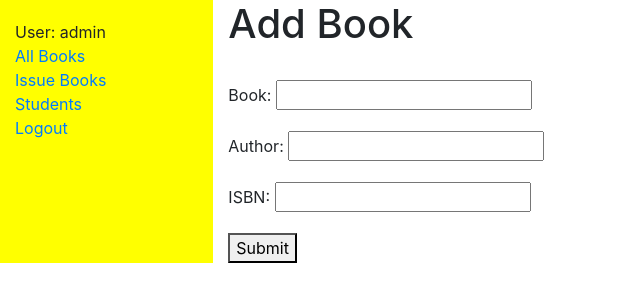
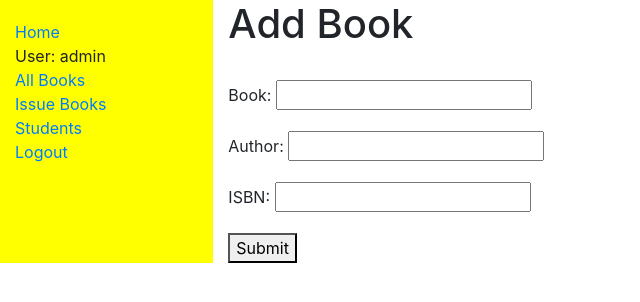
Before and after one commit to AkshuChahar/Library_assignment, a Django app: page /catalog/add_book/ in a window 1280 px wide. Shown: the top 302 px of the page, without its empty margins (0-640 px from the left). Run offline with Django 3.2, Linux system fonts and the light colour scheme; a user stored in the database is signed in; some libraries are stand-ins or nearby versions.

Commit message:
Update base_generic.html

```diff
--- a/catalog/templates/base_generic.html
+++ b/catalog/templates/base_generic.html
@@ -23,7 +23,7 @@
             <div class="col-sm-2">
                 {% block sidebar %}
                 <ul class="sidebar-nav">
-
+                    <li><a href="{% url 'index' %}">Home</a></li>
                     {% if user.is_authenticated %}
                     <li>User: {{ user.get_username }}</li>
                     <li><a href="{% url 'books' %}">All Books</a></li>
```
